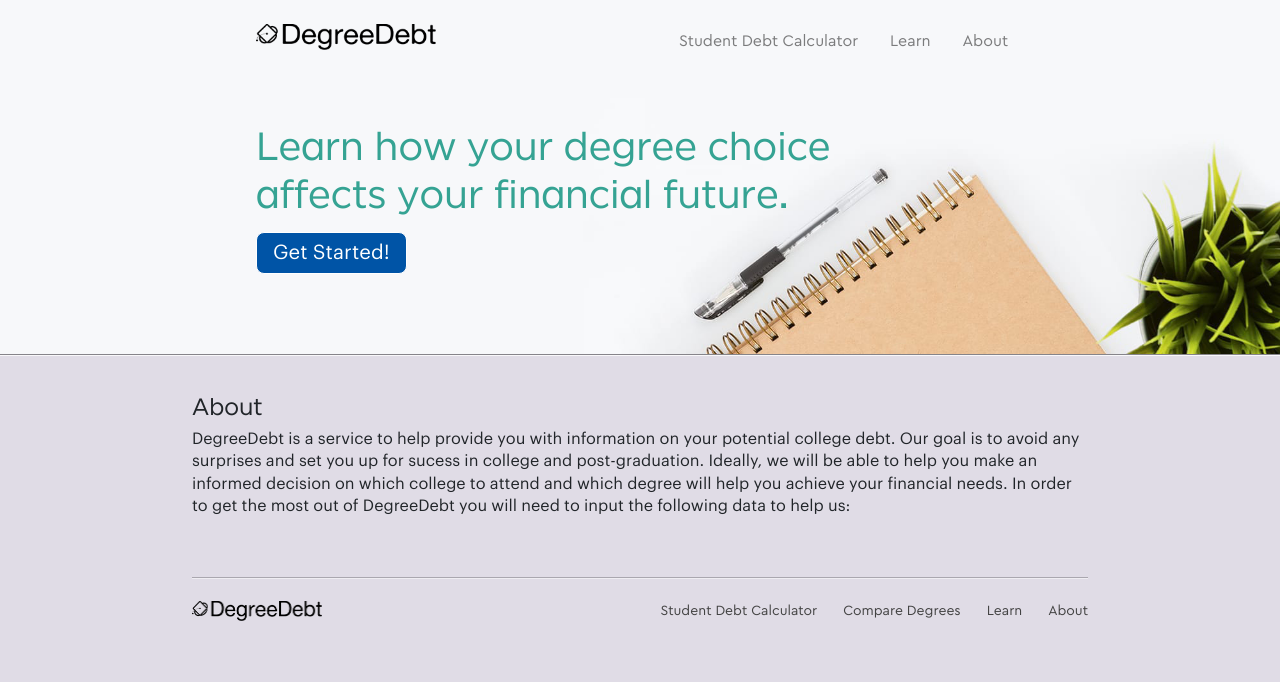
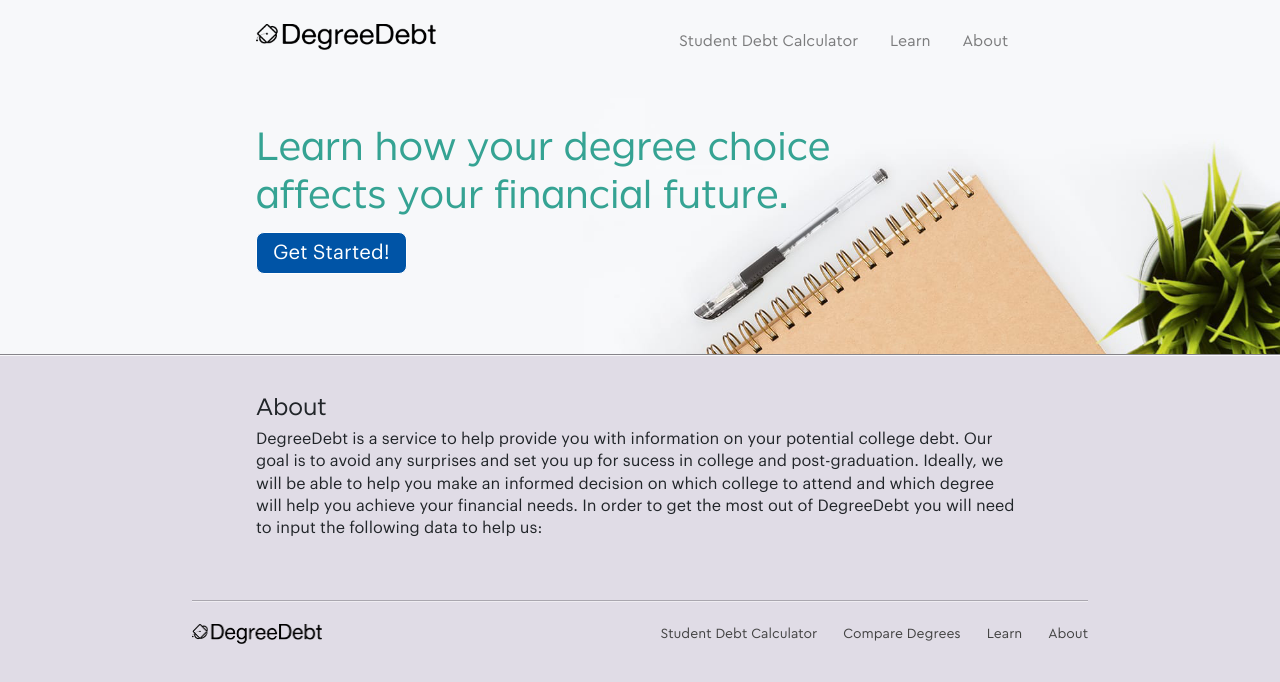
Before and after one commit to rossmonroe/degree-debt, a React (Create React App) app: page /about in a window 1280 px wide. Shown: the top 682 px of the page. Built offline with nearby package versions, Linux system fonts and the light colour scheme.

Commit message:
Page content size

```diff
--- a/src/style/css/Global.css
+++ b/src/style/css/Global.css
@@ -226,7 +226,7 @@ a.button:hover{
 .page-content{
     width: 70%;
     margin: 0 auto;
-    padding:20px 0 0 0;
+    padding:20px 5% 0 5%;
 }
 .separator{
     height: 2px;
```
